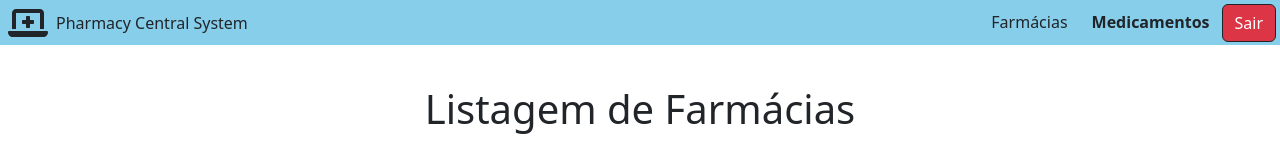
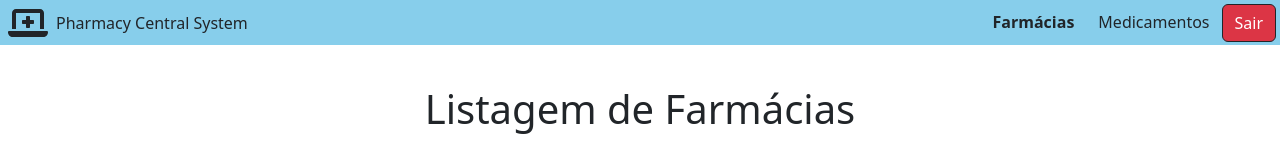
Before and after one commit to leoarena/pharmacy-central-system, a React (Vite) app: page / in a window 1280 px wide. Both pictures are taken after typing "name@example.com", "Sample123" into the empty fields and a click on the button "Entrar". Shown: the top 160 px of the page. Built offline with nearby package versions, Linux system fonts and the light colour scheme.

Commit message:
fix: rotas Nav

```diff
--- a/src/components/Nav.jsx
+++ b/src/components/Nav.jsx
@@ -9,7 +9,7 @@ export default function NavComponent() {
 
   return (
     <Navbar className="skyblue" expand="lg" style={{ height: "45px" }}>
-      {rotaAtual === "/pharmacy-central-system/" && (
+      {rotaAtual === "/" && (
         <>
           <FontAwesomeIcon icon={faLaptopMedical} className="fa-2x mx-2" />
           <span>Pharmacy Central System</span>
@@ -19,47 +19,36 @@ export default function NavComponent() {
         </>
       )}
 
-      {rotaAtual !== "/pharmacy-central-system/" && (
+      {rotaAtual !== "/" && (
         <>
-          <Nav.Link
-            href="/pharmacy-central-system/farmacias"
-            className="d-flex align-items-center"
-          >
+          <Nav.Link href="#/farmacias" className="d-flex align-items-center">
             <FontAwesomeIcon icon={faLaptopMedical} className="fa-2x mx-2" />
             <span>Pharmacy Central System</span>
           </Nav.Link>
           <Navbar.Collapse>
             <Nav className="ms-auto">
-              {rotaAtual === "/pharmacy-central-system/farmacias" ||
-              rotaAtual === "/pharmacy-central-system/cadastro-farmacia" ? (
+              {rotaAtual === "/farmacias" ||
+              rotaAtual === "/cadastro-farmacia" ? (
                 <>
                   <Button
                     variant=""
-                    href="/pharmacy-central-system/farmacias"
+                    href="#/farmacias"
                     className="border-0 fw-bold"
                   >
                     Farmácias
                   </Button>
-                  <Button
-                    variant=""
-                    href="/pharmacy-central-system/medicamentos"
-                    className="border-0"
-                  >
+                  <Button variant="" href="#/medicamentos" className="border-0">
                     Medicamentos
                   </Button>
                 </>
               ) : (
                 <>
-                  <Button
-                    variant=""
-                    href="/pharmacy-central-system/farmacias"
-                    className="border-0"
-                  >
+                  <Button variant="" href="#/farmacias" className="border-0">
                     Farmácias
                   </Button>
                   <Button
                     variant=""
-                    href="/pharmacy-central-system/medicamentos"
+                    href="#/medicamentos"
                     className="border-0 fw-bold"
                   >
                     Medicamentos
@@ -68,7 +57,7 @@ export default function NavComponent() {
               )}
               <Button
                 variant="danger"
-                onClick={() => navigate("/pharmacy-central-system/")}
+                onClick={() => navigate("/")}
                 className="me-1 border-dark"
               >
                 Sair
```
